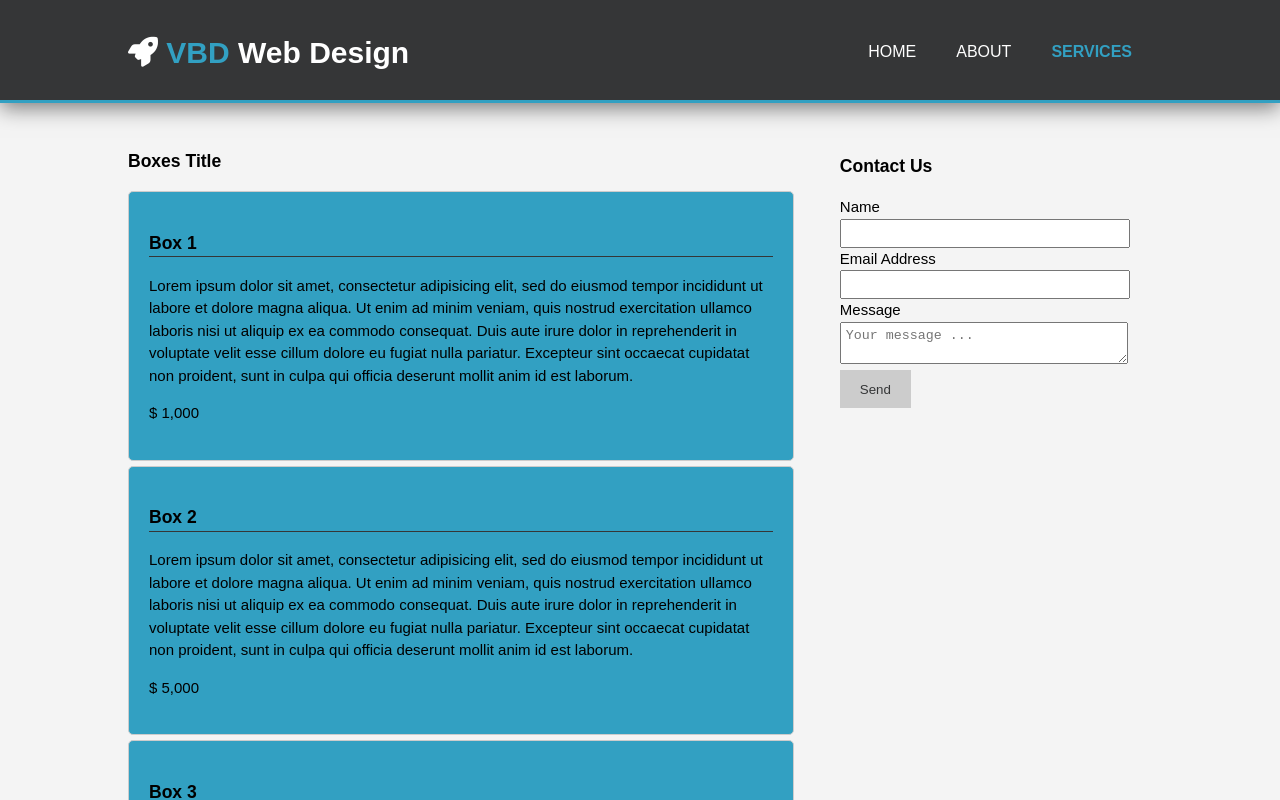
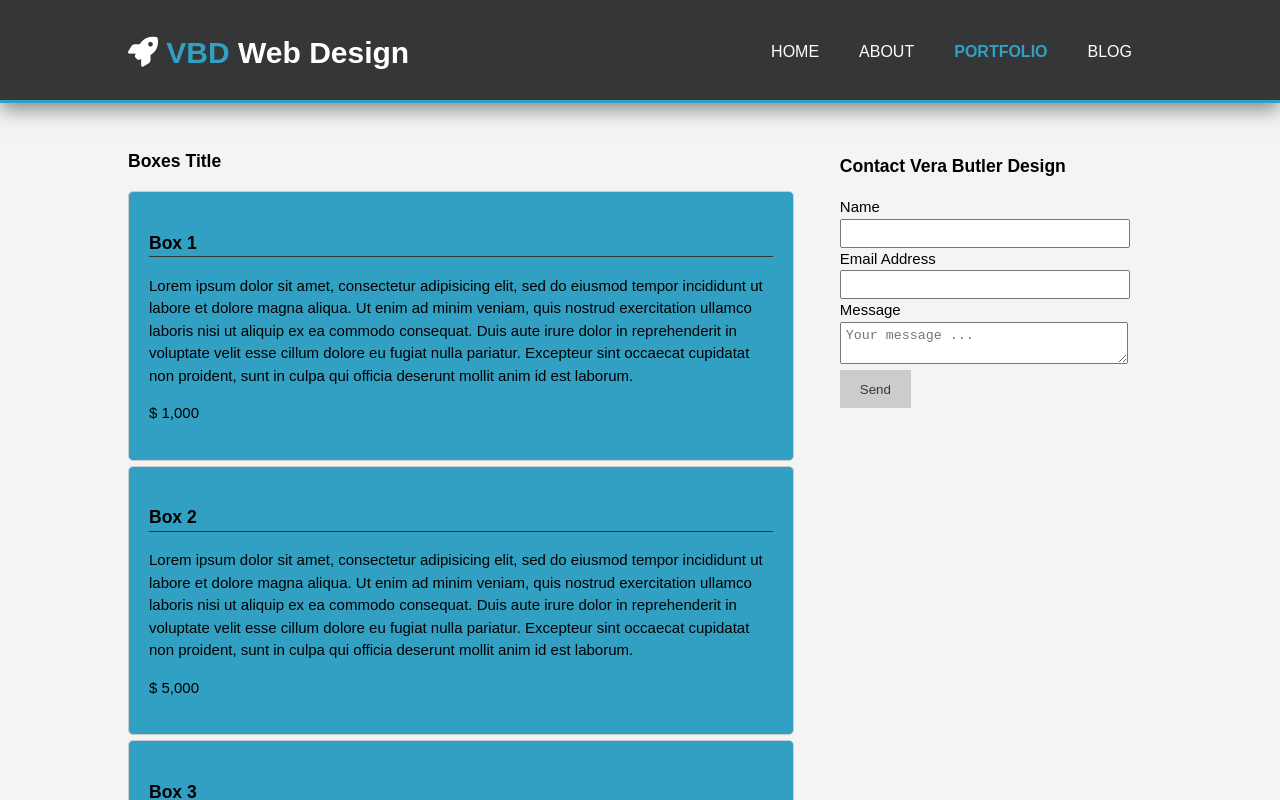
Before and after one commit to VeraButler/verabutlerdesign, a plain HTML site: page portfolio.html in a window 1280 px wide. Drawn offline with Linux system fonts and the light colour scheme.

Commit message:
initial commit

```diff
--- a/services.html
+++ b/portfolio.html
@@ -5,7 +5,7 @@
     <meta name="viewport" content="width=device-width">
     <meta name="description" content="Affordable Web Design For Small And Medium-sized Companies">
     <meta name="author" content="Sebastian Eschweiler">
-    <title>Vera Butler Design | About</title>
+    <title>Vera Butler Design | Portfolio</title>
     <link rel="stylesheet" href="./css/style.css">
     <link rel="stylesheet" href="./css/font-awesome.min.css">
   </head>
@@ -19,7 +19,8 @@
           <ul>
             <li><a href="index.html">Home</a></li>
             <li><a href="about.html">About</a></li>
-            <li class="current"><a href="services.html">Services</a></li>
+            <li class="current"><a href="services.html">Portfolio</a></li>
+            <li><a href="blog.html">Blog</a></li>
           </ul>
         </nav>
       </div>
@@ -49,7 +50,7 @@
         </article>
         <aside id="sidebar">
           <div class="dark">
-            <h3>Contact Us</h3>
+            <h3>Contact Vera Butler Design</h3>
             <form class="contact">
               <div>
                 <label>Name</label>
```
Also changed, not shown: about.html (+2 -1 lines), index.html (+3 -2 lines), blog.html (added).
